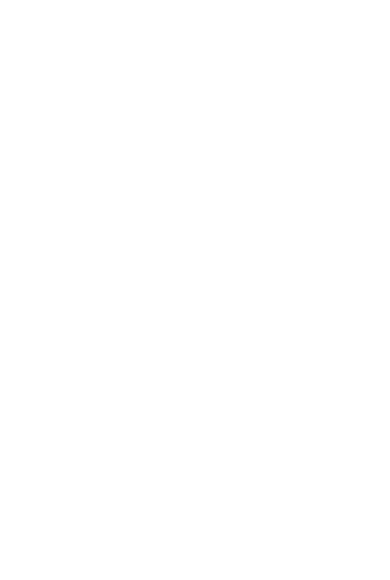
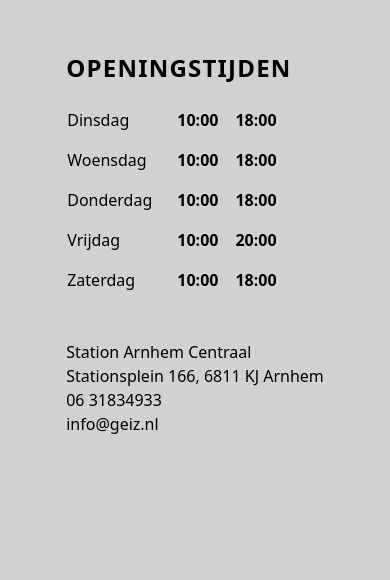
Before and after one commit to groenethee38/kapper-geiz, a Svelte app: page / in a window 390 px wide. Shown: the part 4145-4725 px from the top of the page. Built offline with nearby package versions, Linux system fonts and the light colour scheme; grey boxes are pictures that could not be loaded.

Commit message:
new look

```diff
--- a/src/routes/Home.svelte
+++ b/src/routes/Home.svelte
@@ -26,7 +26,7 @@
 </script>
 
 
-<header bind:this={header} class="bg bg-black bg-opacity-0 rgba flex justify-between items-center py-4 px-10 fixed w-full top-0 left-z z-10">
+<header bind:this={header} class="bg-black bg-opacity-0 rgba flex justify-between items-center py-4 px-10 fixed w-full top-0 left-z z-10">
     <h1 class="font-bold uppercase text-white text-3xl">Geiz</h1>
     <nav bind:this={nav} class="flex space-x-2 text-white">
         <a href="#home" class="btn btn-ghost">Home</a>
@@ -43,11 +43,11 @@
     </div>
 </section>
 
-<section class="py-32">
+<section class="py-32 bg-primary text-primary-content ">
     <div class="max-w-6xl mx-auto flex flex-col lg:flex-row items-center justify-between px-4 lg:px-0 space-y-12 lg:space-y-22 lg:space-x-16">
         <div class="flex-1 lg:text-right text-center">
-            <h1 class="text-5xl font-bold mb-6 text-white">Jaren ervaring</h1>
-            <p class="text-lg text-gray-300 mb-8">
+            <h1 class="text-5xl font-bold mb-6">Jaren ervaring</h1>
+            <p class="text-lg mb-8">
                 Lorem ipsum dolor sit amet, consectetur adipiscing elit, sed do eiusmod tempor incididunt ut labore et dolore magna aliqua.
                 Ut enim ad minim veniam, quis nostrud exercitation ullamco laboris nisi ut aliquip ex ea commodo consequat.
                 Duis aute irure dolor in reprehenderit in voluptate velit esse cillum dolore eu fugiat nulla pariatur.
@@ -62,8 +62,8 @@
 
     <div class="max-w-6xl mx-auto mt-24 flex flex-col lg:flex-row-reverse items-center justify-between px-4 lg:px-0 space-y-12 lg:space-y-22 lg:space-x-16">
         <div class="flex-1 lg:text-left text-center">
-            <h1 class="text-5xl font-bold mb-6 text-white">Ervaring die telt</h1>
-            <p class="text-lg text-gray-300 mb-8">
+            <h1 class="text-5xl font-bold mb-6">Ervaring die telt</h1>
+            <p class="text-lg mb-8">
                 Lorem ipsum dolor sit amet, consectetur adipiscing elit, sed do eiusmod tempor incididunt ut labore et dolore magna aliqua.
                 Ut enim ad minim veniam, quis nostrud exercitation ullamco laboris nisi ut aliquip ex ea commodo consequat.
                 Duis aute irure dolor in reprehenderit in voluptate velit esse cillum dolore eu fugiat nulla pariatur.
@@ -79,11 +79,11 @@
 </section>
 
 
-<section id="about" class="py-32">
+<section id="about" class="py-32 bg-secondary text-primary-content">
     <div class="max-w-6xl mx-auto flex flex-col px-4 lg:px-0 space-y-12 lg:space-y-24 lg:space-x-16">
-        <h1 class="text-white text-5xl font-bold items-center justify-center text-center align-middle">Sinds 2016</h1>
+        <h1 class=" text-5xl font-bold items-center justify-center text-center align-middle">Sinds 2016</h1>
         <div class="flex flex-col lg:flex-row space-y-6">
-            <div class="flex-1 text-white text-left pr-20">
+            <div class="flex-1 text-primary-content text-left pr-20">
                 <p>
                     Lorem ipsum dolor sit amet, consectetur adipiscing elit, sed do eiusmod tempor incididunt ut labore et dolore magna aliqua.
                     Ut enim ad minim veniam, quis nostrud exercitation ullamco laboris nisi ut aliquip ex ea commodo consequat.
@@ -91,7 +91,7 @@
                     Excepteur sint occaecat cupidatat non proident, sunt in culpa qui officia deserunt mollit anim id est laborum.
                 </p>
             </div>
-            <ul class="timeline timeline-vertical text-white flex-1">
+            <ul class="timeline timeline-vertical text-primary-content flex-1">
                 <li>
                 <div class="timeline-start timeline-box">2016: Begonnen met knippen als hobby</div>
                 <hr />
@@ -118,8 +118,8 @@
                     title="map">
                 </iframe>
             </div>
-            <div class="text-white my-auto px-6 pt-6 lg:pt-0">
-                <h3 class="text-2xl tracking-wider uppercase py-4 text-left font-bold">Openingstijden</h3>
+            <div class="my-auto px-6 pt-6 lg:pt-0">
+                <h3 class="text-2xl tracking-wider uppercase py-4 text-left font-semibold">Openingstijden</h3>
                 <tr>
                     <th class="text-left py-2 font-normal">Dinsdag</th>
                     <th class="pr-4">10:00</th>
@@ -156,9 +156,9 @@
         </div>
  </section>
 
-<section id="" class="py-32">
+<section id="" class="py-32 bg-accent text-accent-content">
     <div class="max-w-6xl mx-auto flex flex-col items-center justify-center text-center align-middle space-y-12 lg:space-y-24 lg:space-x-16">
-        <h1 class="text-white text-5xl font-bold">Onze tevreden klanten</h1>
+        <h1 class="text-5xl font-bold">Onze tevreden klanten</h1>
 
         <div class="flex flex-col lg:flex-row lg:space-x-12 indicator space-y-6 lg:space-y-0">
             <div class="card bg-base-100 h-64 lg:h-96 w-64 lg:w-96 shadow-xl flex-shrink-0">
@@ -176,11 +176,11 @@
     </div>
 </section>
 
-<section id="contact" class="py-32">
+<section id="contact" class="py-32 text-primary-content bg-primary">
     <div class="max-w-6xl mx-auto flex flex-col items-center text-center space-y-12 lg:space-y-24 lg:space-x-16">
         <div class="w-full">
-            <h1 class="text-white text-5xl font-bold">Maak een afspraak</h1>
-            <h2 class="text-white text-l py-4">Vul een datum in en bekijk de beschikbare tijden.</h2>
+            <h1 class="text-5xl font-bold">Maak een afspraak</h1>
+            <h2 class="text-l py-4">Vul een datum in en bekijk de beschikbare tijden.</h2>
         </div>
         <div class="flex flex-col lg:flex-row mx-auto items-center lg:items-start">
             <div class="w-72 px-4 lg:px-0 flex flex-col items-start space-y-4">
@@ -201,7 +201,7 @@
                 </label>
                 <button class="btn btn-primary">Maak afspraak</button>
             </div>
-            <div class="grid grid-cols-4 p-10 lg:pt-0 space-y-2 space-x-2">
+            <div class="grid grid-cols-4 p-10 lg:pt-0 space-y-2 space-x-2 ">
                 <input type="radio" name="time-buttons" class="btn join-item ml-2 mt-2" aria-label="10:00"  />
                 <input type="radio" name="time-buttons" class="btn join-item" aria-label="10:30"  />
                 <input type="radio" name="time-buttons" class="btn join-item" aria-label="11:00"  />
@@ -223,9 +223,9 @@
     </div>
 </section>
 
-<footer class="py-20 text-neutral-content">
+<footer class="py-20 text-gray-content bg-secondary text-secondary-content">
     <div class="max-w-6xl flex mx-auto">
-        <h2 class="text-gray-400">Kapper Geiz</h2>
+        <h2 class="">GEIZ<br>© 2024 Geiz. All Rights Reserved.</h2>
         <div class="ml-auto flex flex-col">
             <h3 class="">Socials</h3>
         </div>
--- a/tailwind.config.js
+++ b/tailwind.config.js
@@ -1,12 +1,39 @@
-module.exports = {
+// tailwind.config.js
+import { join } from 'path';
+
+export default {
   content: [
-    './index.html',
-    './src/**/*.{svelte,js,ts}'
+    './src/**/*.{html,js,svelte,ts}',
+    join(__dirname, 'node_modules', 'daisyui', '**', '*.{js,ts,jsx,tsx}')
   ],
   theme: {
-    extend: {},
+    extend: {
+      colors: {
+        primary: '#F5F5F5',
+        secondary: '#D1D1D1',
+        accent: '#21160f',
+        'primary-content': '#000',
+        'secondary-content': '#555555',
+        'accent-content': '#FFFFFF',
+      },
+    },
   },
-  plugins: [
-    require('daisyui'),
-  ],
-}
+  plugins: [require('daisyui')],
+  daisyui: {
+    themes: [
+      {
+        mytheme: {
+          primary: '#008080',
+          secondary: '#FF6F61',
+          accent: '#FFA07A',
+          neutral: '#333333',
+          'base-100': '#fff',
+          info: '#3ABFF8',
+          success: '#36D399',
+          warning: '#FBBD23',
+          error: '#F87272',
+        },
+      },
+    ],
+  },
+};
```
